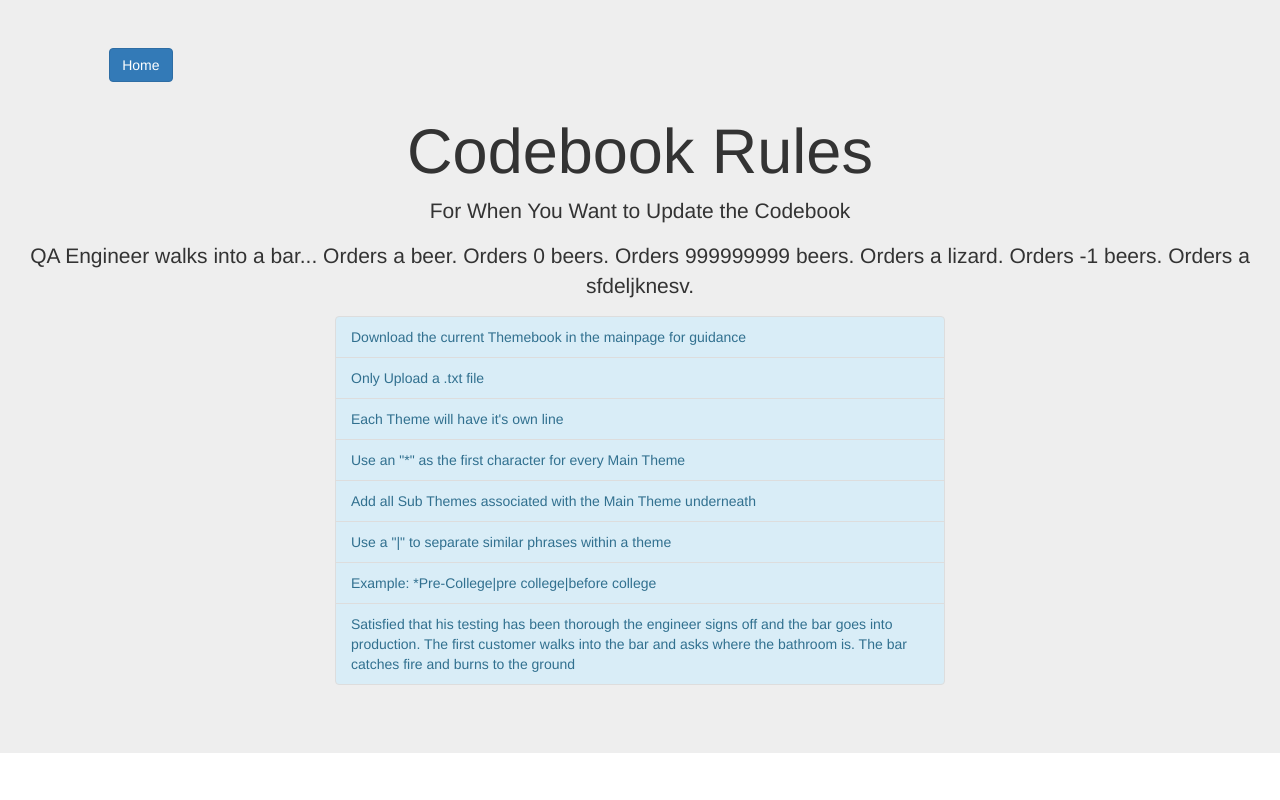
After one commit to peterchun2000/ThemeCounter, a Flask app: page /codebook-rules in a window 1280 px wide. The commit adds this page. Run offline with Flask 2, Linux system fonts and the light colour scheme; some libraries are stand-ins or nearby versions.

Commit message:
added rules page

```diff
--- a/project/app.py
+++ b/project/app.py
@@ -40,6 +40,10 @@ def downloadFile ():
     path = "../project/code_chart.txt"
     return send_file(path, as_attachment=True)
 
+@app.route('/codebook-rules')
+def sendRules ():
+    return render_template('rules.html')
+
 @app.route("/", methods=["POST"])
 def upload():
     if request.form.get('submit_chart') =="Submit File":
@@ -81,11 +85,12 @@ def upload():
         g.sub_code_list = []
         uploaded_files = request.files.getlist("file[]")
         print (uploaded_files)
-
-        result_list = start(uploaded_files,session['thresh_val'])
-        table_html = make_table(result_list)
-
-        return render_template('index.html', table = table_html, t_val = session['thresh_val'], auth_code = auth_pass)
+        try:
+            result_list = start(uploaded_files,session['thresh_val'])
+            table_html = make_table(result_list)
+            return render_template('index.html', table = table_html, t_val = session['thresh_val'], auth_code = auth_pass)
+        except:
+            return render_template('index.html', table = "error, prob a bad codebook", t_val = session['thresh_val'], auth_code = auth_pass)
 
 @app.route('/')
 def my_form():
--- a/project/static/css/main.css
+++ b/project/static/css/main.css
@@ -1,6 +1,3 @@
-.bold_col{
-    font-weight: bold;
-}
 .btn-file {
     position: relative;
     overflow: hidden;
--- /dev/null
+++ b/project/templates/rules.html
@@ -0,0 +1,47 @@
+{% extends "bootstrap/base.html" %}
+
+{% block title %}Theme Counter{% endblock %}
+
+{% block styles %}
+{{super()}}
+<link rel="stylesheet"
+      href="{{url_for('.static', filename='css/main.css')}}">
+{% endblock %}
+{% block content %}
+
+<div class="jumbotron">
+    <div class="row">
+        <div class="col col-lg-1"></div>
+        <div class="col col-lg-1">
+            <form class="form-inline center-block" action="/">
+                <p>
+                    <input class="btn btn-primary" type="submit" value="Home">
+                </p>
+            </form>
+        </div>
+    </div>
+    <h1 class="text-center">Codebook Rules</h1>
+    <p class="text-center">For When You Want to Update the Codebook</p>
+    <p class="text-center">QA Engineer walks into a bar... Orders a beer. Orders 0 beers. Orders 999999999 beers. Orders a lizard. Orders -1 beers. Orders a sfdeljknesv.</p>
+    <div class="container-fluid">
+        <div class="row">
+                <div class="col col-lg-3"></div>
+                <div class="col col-lg-6">
+                <ul class="list-group">
+                    <li class="list-group-item list-group-item-info">Download the current Themebook in the mainpage for guidance</li>
+                    <li class="list-group-item list-group-item-info">Only Upload a .txt file</li>
+                    <li class="list-group-item list-group-item-info">Each Theme will have it's own line</li>
+                    <li class="list-group-item list-group-item-info">Use an "*" as the first character for every Main Theme</li>
+                    <li class="list-group-item list-group-item-info">Add all Sub Themes associated with the Main Theme underneath</li>
+                    <li class="list-group-item list-group-item-info">Use a "|" to separate similar phrases within a theme</li>
+                    <li class="list-group-item list-group-item-info">Example: *Pre-College|pre college|before college</li>
+                    <li class="list-group-item list-group-item-info">Satisfied that his testing has been thorough the engineer signs off and the bar goes into production. The first customer walks into the bar and asks where the bathroom is. The bar catches fire and burns to the ground</li>
+                </ul>
+            </div>
+        </div>
+    </div>
+</div>
+
+
+
+{% endblock %}
```
Also changed, not shown: project/templates/index.html (+12 -1 lines), 1 other file.
